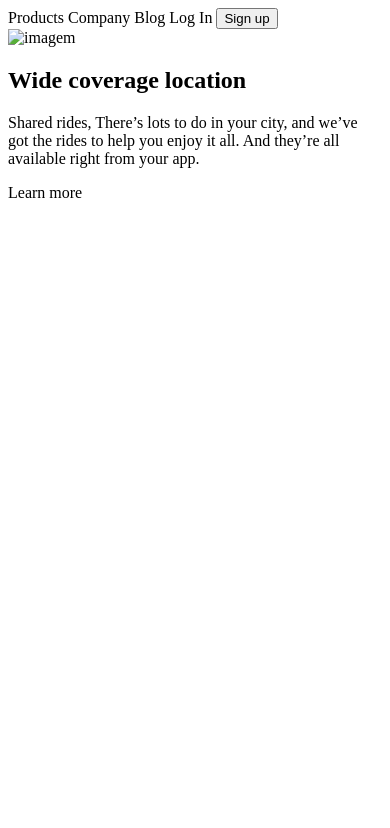
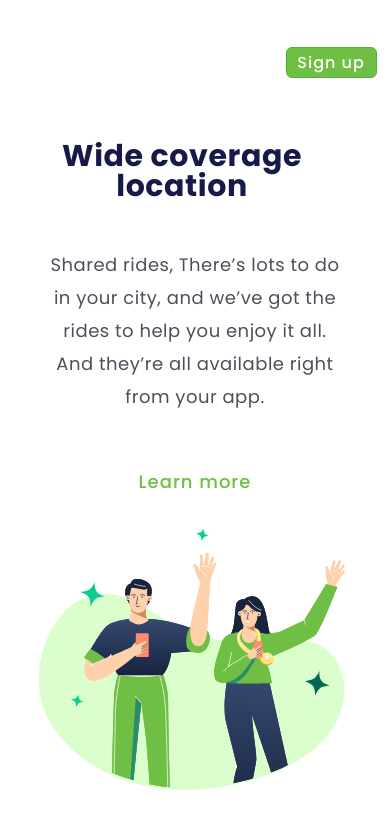
Before and after one commit to Natanael-DevClub/projeto-responsivo, a plain HTML site: page index.html in a window 390 px wide. Drawn offline with Linux system fonts and the light colour scheme.

Commit message:
primeiro commit

```diff
--- a/index.html
+++ b/index.html
@@ -10,7 +10,7 @@
     <link
         href="https://fonts.googleapis.com/css2?family=Montserrat:ital,wght@0,100..900;1,100..900&family=Poppins:ital,wght@0,100;0,200;0,300;0,400;0,500;0,600;0,700;0,800;0,900;1,100;1,200;1,300;1,400;1,500;1,600;1,700;1,800;1,900&display=swap"
         rel="stylesheet">
-    <link rel="stylesheet" href="/Segundo-Projeto/style.css">
+    <link rel="stylesheet" href="/style.css">
 </head>
 
 <body>
@@ -22,9 +22,9 @@
         <button class="button-header">Sign up</button>
     </header>
     <main class="container">
-        <section><img src="/Segundo-Projeto/assets/(Positive) Congratulation You get 40 point for your ride (1).svg"
+        <div><img src="/assets/(Positive) Congratulation You get 40 point for your ride (1).svg"
                 alt="imagem" class="img-section">
-        </section>
+        </div>
         <section>
             <h1>Wide coverage location</h1>
             <p>Shared rides, There’s lots to do in your city, and
--- /dev/null
+++ b/style.css
@@ -0,0 +1,182 @@
+* {
+    font-family: Poppins;
+    box-sizing: border-box;
+    padding: 0;
+    margin: 0;
+}
+
+.container {
+    display: flex;
+}
+
+.link-header {
+    width: 83px;
+    font-size: 14px;
+    font-style: normal;
+    font-weight: 400;
+    line-height: normal;
+    letter-spacing: 2px;
+    color: #17233D;
+    text-align: center;
+    padding-right: 32px;
+    cursor: pointer;
+}
+
+.link-header:active {
+    opacity: .8;
+}
+
+header {
+    margin: 47px 0px 0px 42px;
+}
+
+.button-header {
+    width: 124px;
+    height: 51px;
+    border-radius: 6px;
+    border: 1px solid #4CB538;
+    background: #6FBF44;
+    color: #FFF;
+    font-size: 16px;
+    font-style: normal;
+    font-weight: 500;
+    line-height: normal;
+    letter-spacing: 1px;
+    cursor: pointer;
+}
+
+.button-header:active {
+    opacity: .8;
+}
+
+.img-section {
+    width: 595.178px;
+    height: 500.005px;
+    margin: 177px 0px 0px 121px;
+}
+
+section {
+    display: inline-block;
+    margin-left: 85px;
+    margin-top: 275px;
+
+}
+
+div {
+    display: inline-block;
+}
+
+h1 {
+    font-size: 62px;
+    font-style: normal;
+    font-weight: 700;
+    line-height: 82px;
+    /* 132.258% */
+    letter-spacing: 0.596px;
+    width: 582px;
+    color: #161A49;
+    margin-bottom: 47px;
+}
+
+p {
+    color: #4B505A;
+    font-size: 18px;
+    font-style: normal;
+    font-weight: 400;
+    line-height: 33px;
+    /* 183.333% */
+    letter-spacing: 0.5px;
+    width: 450px;
+    margin-bottom: 55px;
+}
+
+.link-section {
+    color: #6FBF44;
+    font-size: 18px;
+    font-style: normal;
+    font-weight: 500;
+    line-height: normal;
+    letter-spacing: 1px;
+    cursor: pointer;
+}
+
+.link-section:active {
+    opacity: .8;
+}
+
+@media (max-width: 600px) {
+
+    body {
+        height: 100vh;
+        width: 100vw;
+        margin: 0;
+        padding: 0;
+    }
+
+    .link-header {
+        display: none;
+        margin: 0 ;
+    }
+
+    .container {
+        flex-direction: column-reverse;
+        margin: 0;
+        padding: 0;
+        align-items: center;
+        text-align: center;
+        display: flex;
+    }
+    section{
+        margin-top: 63px;
+        margin-left: 0;
+    }
+
+    h1 {
+        width: 278px;
+        color: #161A49;
+        text-align: center;
+        font-size: 30px;
+        font-style: normal;
+        font-weight: 700;
+        line-height: 30px;
+        letter-spacing: 0.596px;
+    }
+
+    p {
+        width: 304px;
+        color: #4B505A;
+        text-align: center;
+        font-size: 18px;
+        font-style: normal;
+        font-weight: 400;
+        line-height: 33px;
+        letter-spacing: 0.5px;
+    }
+
+    .img-section {
+        margin: 0;
+        width: 312px;
+        height: 288px;
+        margin-top: 20px;
+    }
+
+    .link-section {
+        color: #6FBF44;
+        font-size: 18px;
+        font-style: normal;
+        font-weight: 500;
+        line-height: normal;
+        letter-spacing: 1px;
+    }
+
+    .button-header {
+        border-radius: 6px;
+        border: 1px solid #4CB538;
+        background: #6FBF44;
+        width: 91px;
+        height: 31px;
+        margin-left: 70%;
+
+    }
+
+}
```
